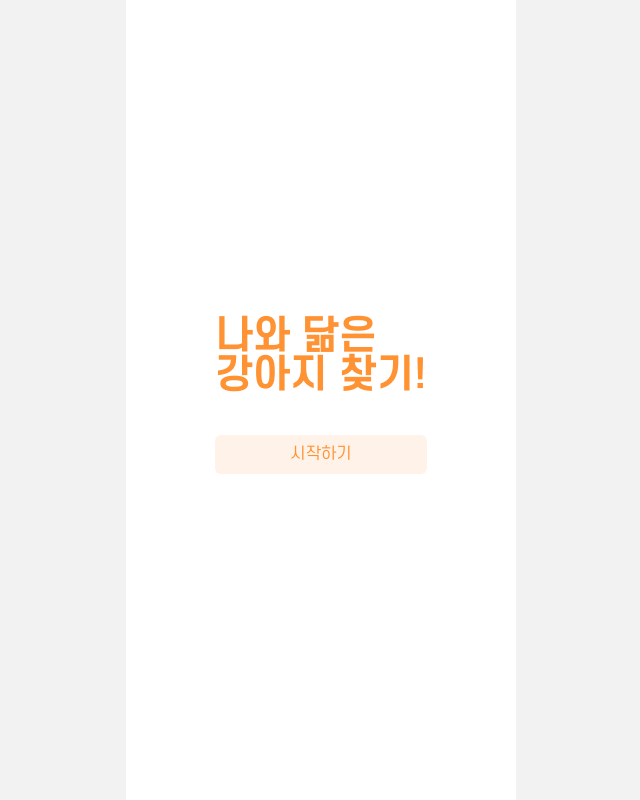
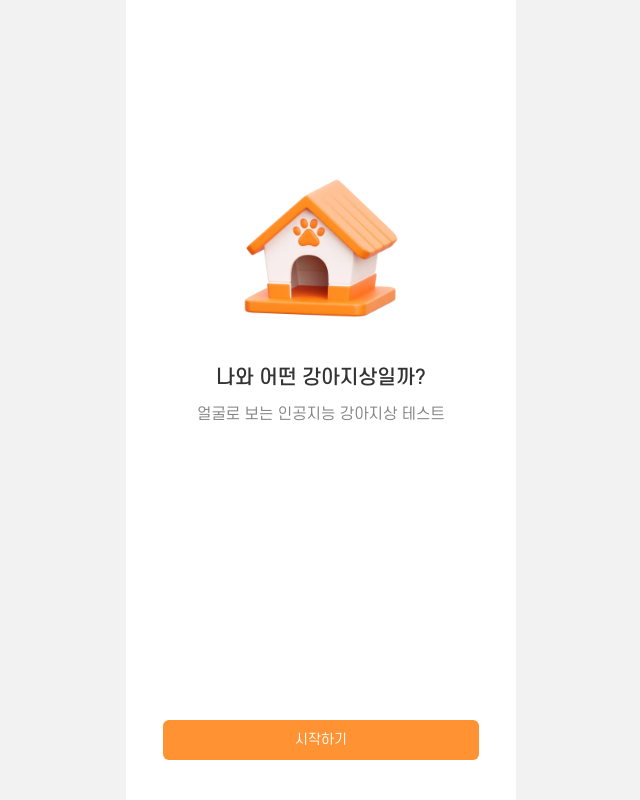
Before and after one commit to bab4jo/chatting_frontend, a React (Create React App) app: page / in a window 1280 px wide. Shown: the whole page, without its empty margins (319-959 px from the left). Built offline with nearby package versions, Linux system fonts and the light colour scheme.

Commit message:
김낼름 언냐 최고!

```diff
--- /dev/null
+++ b/src/components/Result/ResultChartSection.tsx
@@ -0,0 +1,116 @@
+import { useLocation } from "react-router-dom";
+import {
+  BarElement,
+  CategoryScale,
+  Chart as ChartJS,
+  Legend,
+  LinearScale,
+  Title,
+  Tooltip,
+} from "chart.js";
+import { Bar } from "react-chartjs-2";
+import * as r from "./_style/ResultChartSectionStyle";
+
+ChartJS.register(
+  CategoryScale,
+  LinearScale,
+  BarElement,
+  Title,
+  Tooltip,
+  Legend,
+);
+
+interface ResultDataItem {
+  probability: number;
+  label: string;
+}
+
+const ResultChartSection = () => {
+  const location = useLocation();
+  const { resultData } = location.state as { resultData: ResultDataItem[] };
+
+  const labels: string[] = ["말티즈", "비숑", "치와와", "푸들", "리트리버"];
+  const result = resultData.map((item) => item.probability);
+
+  const maxProbability: number = Math.max(...result);
+  const backgroundColors = result.map((probability: number) =>
+    probability === maxProbability
+      ? "rgba(255, 146, 50, 0.8)"
+      : "rgba(241, 242, 246, 0.8)",
+  );
+
+  const data = {
+    labels,
+    datasets: [
+      {
+        label: "예측 결과",
+        data: result,
+        borderColor: "rgb(255, 99, 132)",
+        backgroundColor: backgroundColors,
+        barThickness: 40,
+        borderRadius: 10,
+        cutcout: "90%",
+        images: [
+          "/img/img_maltese.png",
+          "/img/img_bichon.png",
+          "/img/img_chihuahua.png",
+          "/img/img_poodle.png",
+          "/img/img_retriever.png",
+        ],
+      },
+    ],
+  };
+
+  const bgImage = {
+    id: "bgImage",
+    beforeDatasetDraw(chart: ChartJS): boolean | void {
+      const { ctx } = chart;
+
+      if (chart.getDatasetMeta(0).data[0]) {
+        data.datasets[0].images.forEach((_: string, index: number) => {
+          const xPos = chart.getDatasetMeta(0).data[index].x;
+          const yPos = chart.getDatasetMeta(0).data[index].y;
+          const chartImage = new Image();
+          chartImage.src = data.datasets[0].images[index];
+
+          ctx.drawImage(chartImage, xPos - 20, yPos - 50, 40, 40);
+        });
+      }
+    },
+  };
+
+  const options = {
+    maintainAspectRatio: false,
+    scales: {
+      x: {
+        display: false,
+      },
+      y: {
+        display: false,
+        grace: "50%",
+      },
+    },
+    plugins: {
+      legend: {
+        display: false,
+      },
+    },
+  };
+  return (
+    <r.Container>
+      <r.BarContainer>
+        <Bar data={data} options={options} plugins={[bgImage]} />
+      </r.BarContainer>
+      <r.LabelContainer>
+        {labels.map((label: string, index: number) => (
+          <r.DataContainer key={label}>
+            <div>{label}</div>
+            <div>{`${result[index]}%`}</div>
+          </r.DataContainer>
+        ))}
+      </r.LabelContainer>
+    </r.Container>
+  );
+};
+
+export default ResultChartSection;
--- /dev/null
+++ b/src/components/Result/_style/ResultChartSectionStyle.tsx
@@ -0,0 +1,35 @@
+import styled from "styled-components";
+
+export const Container = styled.div`
+  display: flex;
+  flex-direction: column;
+  margin-top: 10px;
+  margin-left: 20px;
+  width: 300px;
+`;
+
+export const BarContainer = styled.div`
+  width: 100%;
+  height: 250px;
+`;
+
+export const LabelContainer = styled.div`
+  display: flex;
+  flex-direction: row;
+  justify-content: space-between;
+  margin: 20px 0;
+`;
+
+export const DataContainer = styled.div`
+  display: flex;
+  flex-direction: column;
+  justify-content: center;
+  align-items: center;
+
+  & > div {
+    padding: 3px;
+    text-align: center;
+    font-weight: bold;
+    font-size: 14px;
+  }
+`;
--- a/src/container/InfoContainer.tsx
+++ b/src/container/InfoContainer.tsx
@@ -10,14 +10,14 @@ const InfoContainer = () => {
     <i.Container>
       <i.Wrap>
         <i.Thank>
-          설문에 응해 주셔서 감사합니다 :) <br /> - SSAFY 광주 1반 11조 일동 -
+          설문에 응해 주셔서 감사합니다 :) <br /> - SSAFY 광주 1반 11팀 일동 -
         </i.Thank>
         <i.Image src="/img/Group%20215.png" alt="" />
         <i.Logo>Coming soon...</i.Logo>
         <i.BottomWrap>
           <div>[포지티버의 주요 기능]</div>
           <div>일관화되고 편리한 입양 절차</div>
-          <div>나에게 맞는 유기견 추천 서비스</div>
+          <div>나에게 딱 맞는 유기견 추천 서비스</div>
           <div>행동 및 건강상태에 따른 맞춤형 교육 컨텐츠 제공</div>
           <div>입양인들을 위한 기록 및 공유 서비스</div>
         </i.BottomWrap>
--- a/src/container/MainContainer.tsx
+++ b/src/container/MainContainer.tsx
@@ -11,7 +11,7 @@ import {
   Tooltip,
 } from "chart.js";
 import { Bar } from "react-chartjs-2";
-import * as m from "./_style/MainContainerStyle";
+import * as f from "./_style/MainContainerStyle";
 
 ChartJS.register(
   CategoryScale,
@@ -22,7 +22,8 @@ ChartJS.register(
   Legend,
 );
 
-const MainContainer = () => {
+const FindSimilarDog = () => {
+  const navigate = useNavigate();
   const URL = "https://teachablemachine.withgoogle.com/models/EYgf6bU6pf/";
 
   let model: tmImage.CustomMobileNet | null = null;
@@ -40,7 +41,7 @@ const MainContainer = () => {
   >([]);
   const [check, setCheck] = useState<boolean>(false);
 
-  const navigate = useNavigate();
+  // 페이지 이동 버튼
   const handleNextButtonClick = () => {
     navigate("/result", { state: { resultData } });
   };
@@ -103,7 +104,7 @@ const MainContainer = () => {
     maxPredictions = model.getTotalClasses();
 
     const flip = true;
-    webcam = new tmImage.Webcam(240, 240, flip);
+    webcam = new tmImage.Webcam(260, 260, flip);
     await webcam.setup();
     await webcam.play();
     isPredictingRef.current = true;
@@ -121,14 +122,12 @@ const MainContainer = () => {
     }
   }
 
-  // 실시간 예측결과 중 최댓값 추출
-  const maxProbability: number = Math.max(...chartData);
+  const maxProbability = Math.max(...chartData);
   const backgroundColors = chartData.map((probability) =>
     probability === maxProbability
       ? "rgba(255, 146, 50, 0.8)"
       : "rgba(241, 242, 246, 0.8)",
   );
-
   const data = {
     labels,
     datasets: [
@@ -139,16 +138,45 @@ const MainContainer = () => {
         backgroundColor: backgroundColors,
         barThickness: 40,
         borderRadius: 10,
+        cutcout: "90%",
+        images: [
+          "/img/img_maltese.png",
+          "/img/img_bichon.png",
+          "/img/img_chihuahua.png",
+          "/img/img_poodle.png",
+          "/img/img_retriever.png",
+        ],
       },
     ],
   };
+
+  const bgImage = {
+    id: "bgImage",
+    beforeDatasetDraw(chart: ChartJS): boolean | void {
+      const { ctx } = chart;
+
+      if (chart.getDatasetMeta(0).data[0]) {
+        data.datasets[0].images.forEach((_: string, index: number) => {
+          const xPos = chart.getDatasetMeta(0).data[index].x;
+          const yPos = chart.getDatasetMeta(0).data[index].y;
+          const chartImage = new Image();
+          chartImage.src = data.datasets[0].images[index];
+
+          ctx.drawImage(chartImage, xPos - 20, yPos - 50, 40, 40);
+        });
+      }
+    },
+  };
+
   const options = {
+    maintainAspectRatio: false,
     scales: {
       x: {
         display: false,
       },
       y: {
         display: false,
+        grace: "50%",
       },
     },
     plugins: {
@@ -159,32 +187,30 @@ const MainContainer = () => {
   };
 
   return (
-    <m.Container>
+    <f.Container>
       {started ? (
-        <m.FindWrap>
-          <m.FindWrapLogo>나와 닮은 강아지는요?</m.FindWrapLogo>
-          <m.FixWrap>
-            <m.WebcamContainer id="webcam-container" />
-            <m.BarContainer>
-              <Bar data={data} options={options} />
-            </m.BarContainer>
-            <m.LabelContainer id="label-container" />
-          </m.FixWrap>
-          <m.ActionButtons>
-            <m.CaptureButton onClick={onClickCamera}>촬영하기</m.CaptureButton>
-            <m.NextButton onClick={handleNextButtonClick} disabled={!check}>
+        <f.DoneWrap>
+          <f.FixWrap>
+            <f.WebcamContainer id="webcam-container" />
+            <f.BarContainer>
+              <Bar data={data} options={options} plugins={[bgImage]} />
+            </f.BarContainer>
+            <f.LabelContainer id="label-container" />
+          </f.FixWrap>
+          <f.ActionButtons>
+            <f.CaptureButton onClick={onClickCamera}>촬영하기</f.CaptureButton>
+            <f.NextButton onClick={handleNextButtonClick} disabled={!check}>
               결과화면보기
-            </m.NextButton>
-          </m.ActionButtons>
-          <m.SmallDesc>*촬영하기 버튼을 먼저 눌러주세요!</m.SmallDesc>
-        </m.FindWrap>
+            </f.NextButton>
+          </f.ActionButtons>
+          <f.SmallDesc>*촬영하기 버튼을 먼저 눌러주세요!</f.SmallDesc>
+        </f.DoneWrap>
       ) : (
-        <m.DefaultWrap>
-          <m.Logo>
-            나와 닮은 <br />
-            강아지 찾기!
-          </m.Logo>
-          <m.StartButton
+        <f.PrevWrap>
+          <f.PrevImg src="/img/img_main_house.png" alt="" />
+          <f.PrevTitle>나와 어떤 강아지상일까?</f.PrevTitle>
+          <f.PrevDesc>얼굴로 보는 인공지능 강아지상 테스트</f.PrevDesc>
+          <f.StartButton
             type="button"
             onClick={() => {
               setStarted(true);
@@ -192,11 +218,11 @@ const MainContainer = () => {
             }}
           >
             시작하기
-          </m.StartButton>
-        </m.DefaultWrap>
+          </f.StartButton>
+        </f.PrevWrap>
       )}
-    </m.Container>
+    </f.Container>
   );
 };
 
-export default MainContainer;
+export default FindSimilarDog;
--- a/src/container/ResultContainer.tsx
+++ b/src/container/ResultContainer.tsx
@@ -2,6 +2,7 @@ import ResultTopSection from "../components/Result/ResultTopSection";
 import ResultInfoSection from "../components/Result/ResultInfoSection";
 import * as r from "../container/_style/ResultContainerStyle";
 import ResultSurveyForm from "../components/Result/ResultSurveyForm";
+import ResultChartSection from "../components/Result/ResultChartSection";
 
 const ResultContainer = () => {
   return (
@@ -9,6 +10,7 @@ const ResultContainer = () => {
       <r.Wrap>
         <ResultTopSection />
         <ResultInfoSection />
+        <ResultChartSection />
         <ResultSurveyForm />
       </r.Wrap>
     </r.Container>
--- a/src/container/_style/MainContainerStyle.tsx
+++ b/src/container/_style/MainContainerStyle.tsx
@@ -4,19 +4,32 @@ export const Container = styled.div`
   display: flex;
   flex-direction: column;
   align-items: center;
+  width: 90%;
+  margin: 0 auto;
+  height: 100vh;
 `;
 
 export const WebcamContainer = styled.div`
-  margin-bottom: 60px;
+  margin-top: 40px;
+  height: 340px;
 
   canvas {
     border-radius: 100%;
   }
 `;
 
+export const FixWrap = styled.div`
+  display: flex;
+  flex-direction: column;
+  align-items: center;
+  height: 600px;
+`;
+
 export const BarContainer = styled.div`
+  margin-top: 20px;
+  margin-bottom: 10px;
   width: 300px;
-  margin-bottom: 10px;
+  height: 250px;
 `;
 
 export const LabelContainer = styled.div`
@@ -60,14 +73,11 @@ export const NextButton = styled.button`
   }
 `;
 
-export const StartButton = styled.button`
-  margin-bottom: 10px;
-  padding: 10px;
-  font-size: 16px;
-  background-color: #fff3e9;
-  color: #ff9232;
+export const DoneWrap = styled.div`
+  display: flex;
   width: 100%;
-  margin-top: 40px;
+  flex-direction: column;
+  align-items: center;
 `;
 
 export const SmallDesc = styled.div`
@@ -75,38 +85,47 @@ export const SmallDesc = styled.div`
   margin-top: 10px;
 `;
 
-export const DefaultWrap = styled.div`
+export const BackButtonWrap = styled.div`
+  display: flex;
+  width: 100%;
+  margin-top: 40px;
+
+  img {
+    width: 10px;
+  }
+`;
+
+export const PrevWrap = styled.div`
   display: flex;
   flex-direction: column;
-  align-items: center;
-  justify-content: center;
+  width: 90%;
   height: 100vh;
-`;
-
-export const Logo = styled.div`
-  color: #ff9232;
-  font-weight: 600;
-  font-size: 2.6em;
-`;
-
-export const FindWrap = styled.div`
-  display: flex;
-  flex-direction: column;
-  height: 100vh;
-  justify-content: center;
   align-items: center;
 `;
 
-export const FindWrapLogo = styled.div`
-  color: #ff9232;
-  font-weight: 600;
-  font-size: 1.6em;
-  margin-bottom: 20px;
+export const PrevImg = styled.img`
+  width: 180px;
+  height: 180px;
+  margin-top: 50%;
 `;
 
-export const FixWrap = styled.div`
-  display: flex;
-  flex-direction: column;
-  align-items: center;
-  height: 520px;
+export const PrevTitle = styled.div`
+  font-weight: 500;
+  font-size: 1.3em;
+  margin-top: 30px;
 `;
+
+export const PrevDesc = styled.div`
+  color: #848484;
+  margin-top: 20px;
+  font-size: 1em;
+`;
+
+export const StartButton = styled.button`
+  height: 40px;
+  color: #fff;
+  margin-top: auto;
+  margin-bottom: 40px;
+  width: 100%;
+  background-color: #ff9232;
+`;
```
